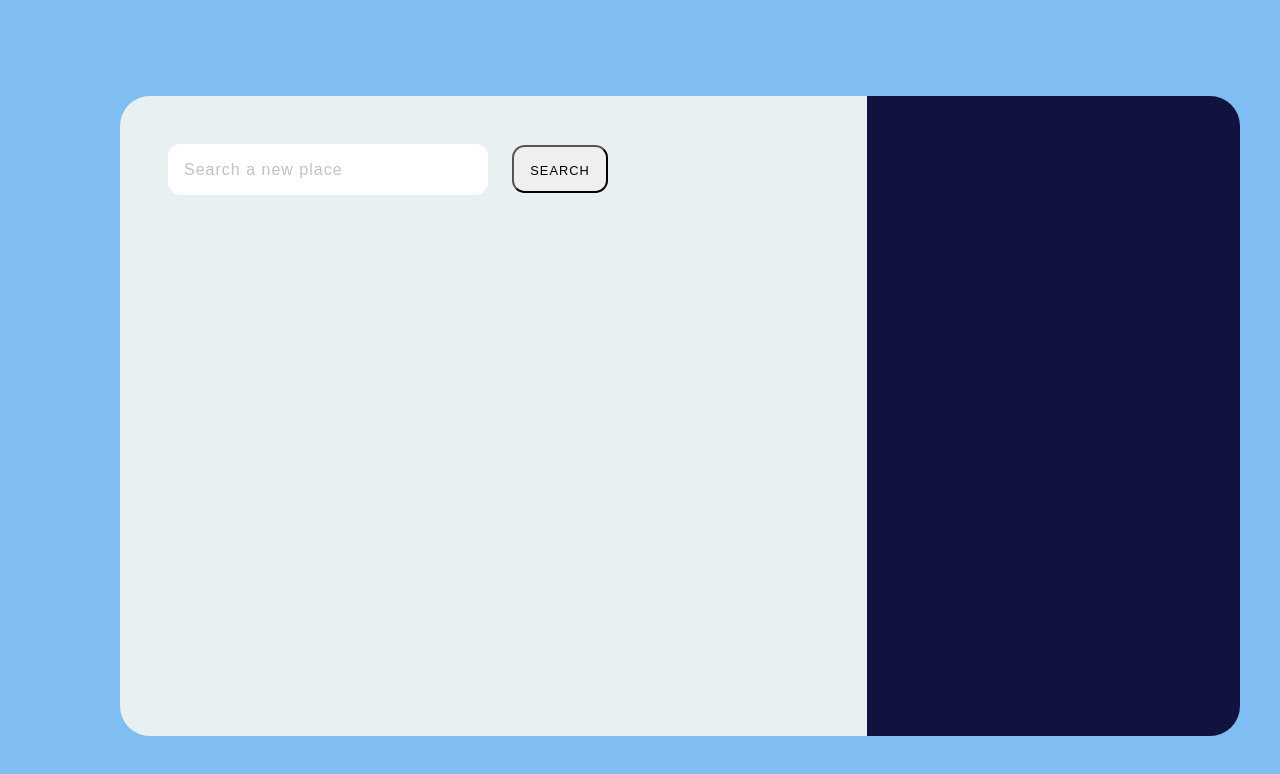
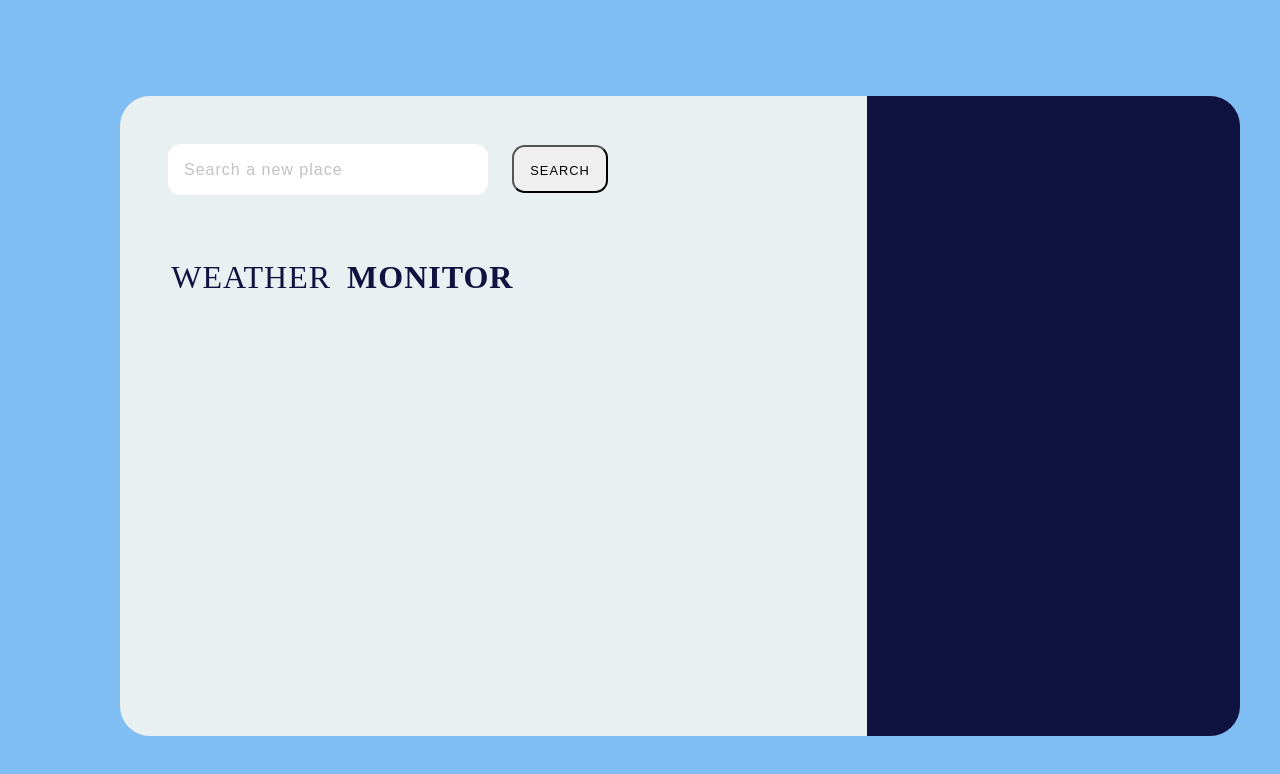
Before and after one commit to placiderapson/weather-monitor-with-next, a Next.js app: page / in a window 1280 px wide. Shown: the top 774 px of the page. Built offline with nearby package versions, Linux system fonts and the light colour scheme.

Commit message:
Render the Title

```diff
--- a/components/App.jsx
+++ b/components/App.jsx
@@ -1,5 +1,6 @@
 import React from 'react';
 import Search from './shared/Search';
+import Title from './shared/Title';
 import '../styles/App.scss';
 
 const App = () => {
@@ -7,6 +8,7 @@ const App = () => {
         <div className="App">
            <div className="App__left-section">
                <Search />
+               <Title />
            </div>
            <div className="App__right-section"></div>
         </div>
```
